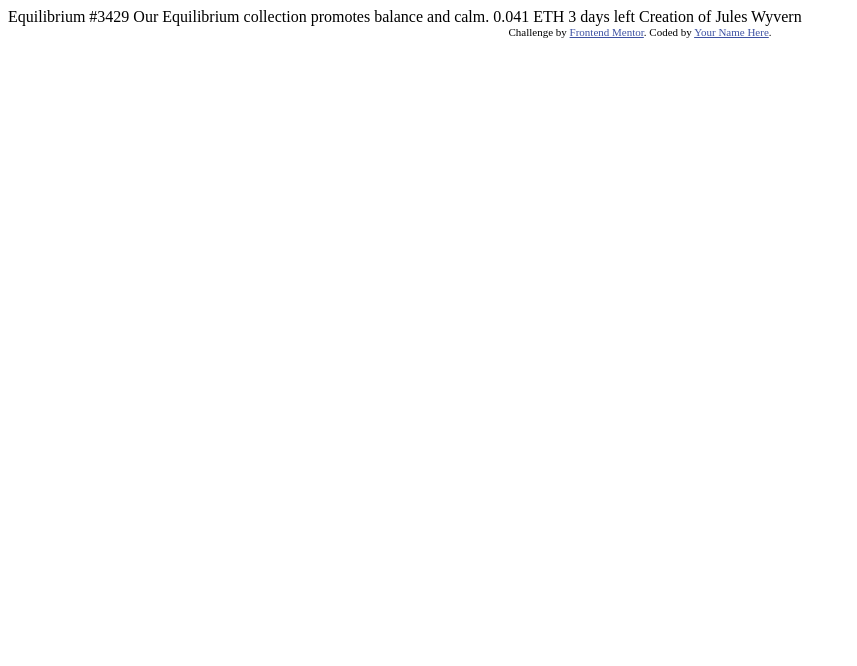
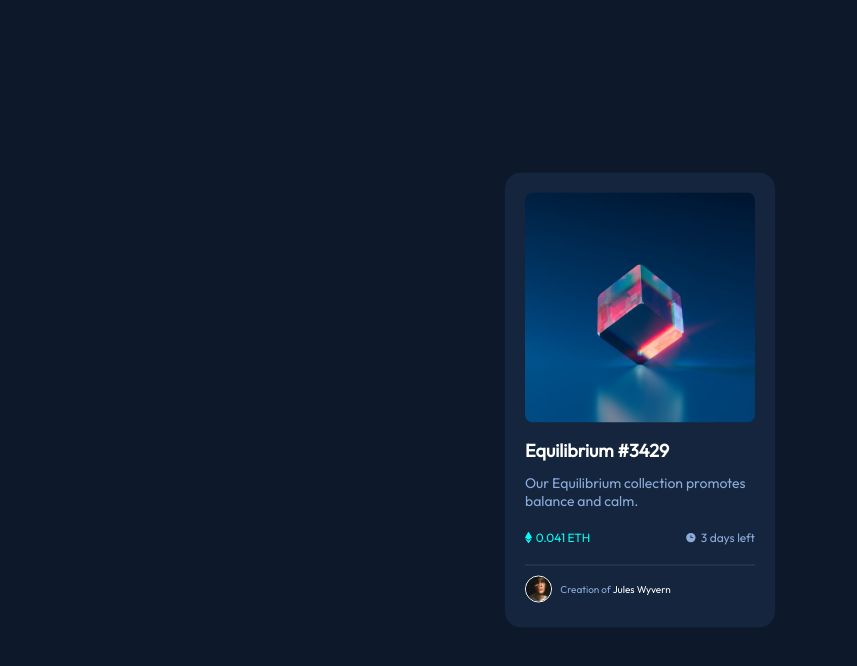
Before and after one commit to sammingty/NFT-preview-card-component, a plain HTML site: page index.html in a window 1280 px wide. Shown: the whole page, without its empty margins (0-857 px from the left). Drawn offline with Linux system fonts and the light colour scheme.

Commit message:
complete challenge

```diff
--- a/index.html
+++ b/index.html
@@ -6,28 +6,38 @@
 
   <link rel="icon" type="image/png" sizes="32x32" href="./images/favicon-32x32.png">
 
+  <!-- Fonts -->
+  <link rel="stylesheet" href="https://fonts.googleapis.com/css?family=Outfit">
+
   <title>Frontend Mentor | NFT preview card component</title>
 
-  <!-- Feel free to remove these styles or customise in your own stylesheet 👍 -->
-  <style>
-    .attribution { font-size: 11px; text-align: center; }
-    .attribution a { color: hsl(228, 45%, 44%); }
-  </style>
+  <!-- custom styles -->
+  <link rel="stylesheet" href="styles.css">
 </head>
 <body>
-
-  Equilibrium #3429
-
-  Our Equilibrium collection promotes balance and calm.
-
-  0.041 ETH
-  3 days left
-
-  Creation of Jules Wyvern
-
-  <div class="attribution">
-    Challenge by <a href="https://www.frontendmentor.io?ref=challenge" target="_blank">Frontend Mentor</a>.
-    Coded by <a href="#">Your Name Here</a>.
+  <div class="container">
+    <div class="image">
+      <a href="#"><img src="images/image-equilibrium.jpg" alt="equilibrium-image" class="card-img"></a>
+      <div class="cover-div"></div>
+      <img src="images/icon-view.svg" alt="view" class="svg-icon card-view">
+    </div>
+    <!-- Title & description -->
+    <p><a class="card-title" href="#">Equilibrium #3429</a></p>
+    <p class="description">Our Equilibrium collection promotes balance and calm.</p>
+    <!-- price & time -->
+    <div class="inline">
+      <img src="images/icon-ethereum.svg" alt="ethereum" class="svg-icon" height="12px">
+      <span class="eth">0.041 ETH</span>
+    </div>
+    <div class="inline" style="float: right;">
+      <img src="images/icon-clock.svg" alt="clock" class="svg-icon" height="12px">
+      <span class="time" style="margin-left: auto;">3 days left</span>
+    </div>
+    <!-- horizontal divider -->
+    <hr>
+    <!-- creator -->
+    <img class="avatar" src="images/image-avatar.png" alt="creator-avatar">
+    <span class="creator">Creation of <a href="https://www.w3schools.com">Jules Wyvern</a></span>
   </div>
 </body>
 </html>
--- /dev/null
+++ b/styles.css
@@ -0,0 +1,129 @@
+body {
+    font-family: "Outfit", sans-serif;
+    background-color: hsl(217, 54%, 11%);
+}
+
+.container {
+    height: 415px;
+    width: 230px;
+    background-color: hsl(216, 50%, 16%);
+    border-radius: 16px;
+    padding: 20px;
+    /* center on the page */
+    position: fixed;
+    top: 50%;
+    left: 50%;
+    transform: translate(-50%, -50%);
+}
+
+p {
+    font-size: 18px;
+    margin: 12px 0;
+}
+
+.description {
+    font-size: 14px;
+    color: hsl(215, 51%, 70%);
+    margin-bottom: 16px;
+    font-weight: 300;
+}
+
+.eth {
+    display: inline-block;
+    font-size: 12px;
+    color: hsl(178, 100%, 50%);
+    text-align: left;
+    margin-bottom: 12px;
+}
+
+.time {
+    display: inline-block;
+    font-size: 12px;
+    color: hsl(215, 51%, 70%);
+}
+
+a {
+    text-decoration: none;
+    color: hsl(0, 0%, 100%);
+}
+
+a:hover {
+    color: hsl(178, 100%, 50%);
+}
+
+.card-title {
+    font-weight: 600;
+}
+
+.avatar {
+    border-radius: 50%;
+    border: 1px solid #fff;
+    height: 25px;
+    width: 25px;
+    vertical-align: middle; /* apply the vertical align to the image. Since it's all in one line, it's really the image you want aligned, not the text. */
+
+}
+
+.creator {
+    display: inline-block;
+    margin-left: 5px;
+    color: hsl(215, 51%, 70%);
+    margin-bottom: 16px;
+    font-size: 10px;
+}
+
+hr {
+    background-color: hsl(215, 32%, 27%);
+    border: none;
+    height: 0.5px;
+    margin-bottom: 10px;
+}
+
+.svg-icon {
+    display: inline-block;
+    vertical-align: middle;
+}
+
+.inline {
+    display: inline;
+}
+
+.card-img {
+    border-radius: 8px;
+    height: auto;
+    width: 100%;
+}
+
+.cover-div {
+    position: absolute;
+    top: 0;
+    margin-top: 20px;
+    height: 230px;
+    width: 230px;
+    border-radius: 8px;
+    background-color: hsl(178, 100%, 50%, 0.5);
+    opacity: 0;
+    transition: .3s ease;
+}
+
+.card-view {
+    height: 32px;
+    transition: .3s ease;
+    opacity: 0;
+    position: absolute;
+    top: 135px;
+    left: 50%;
+    transform: translate(-50%, -50%);
+}
+
+.image:hover {
+    cursor: pointer;
+}
+
+.image:hover .card-view {
+    opacity: 1;
+}
+
+.image:hover .cover-div {
+    opacity: 1;
+}
```
Also changed, not shown: 1 other file.
